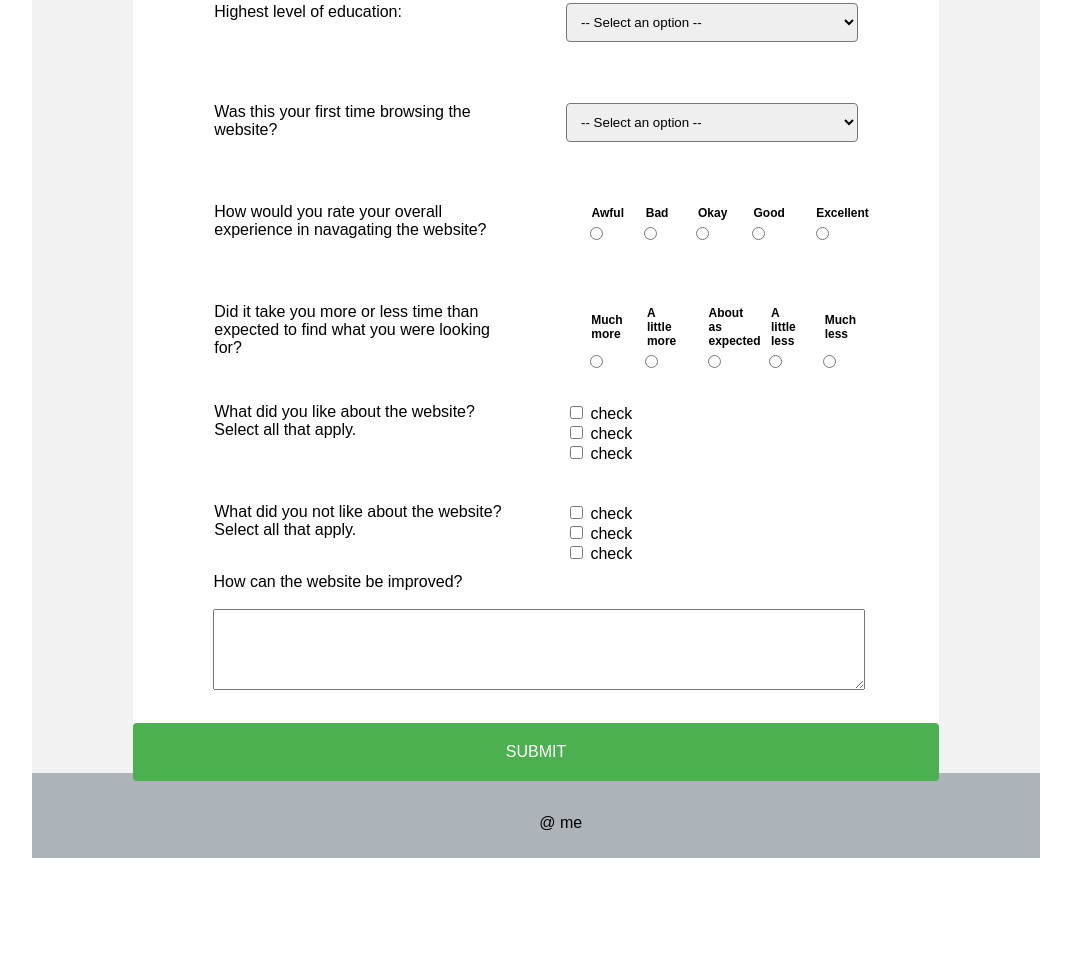
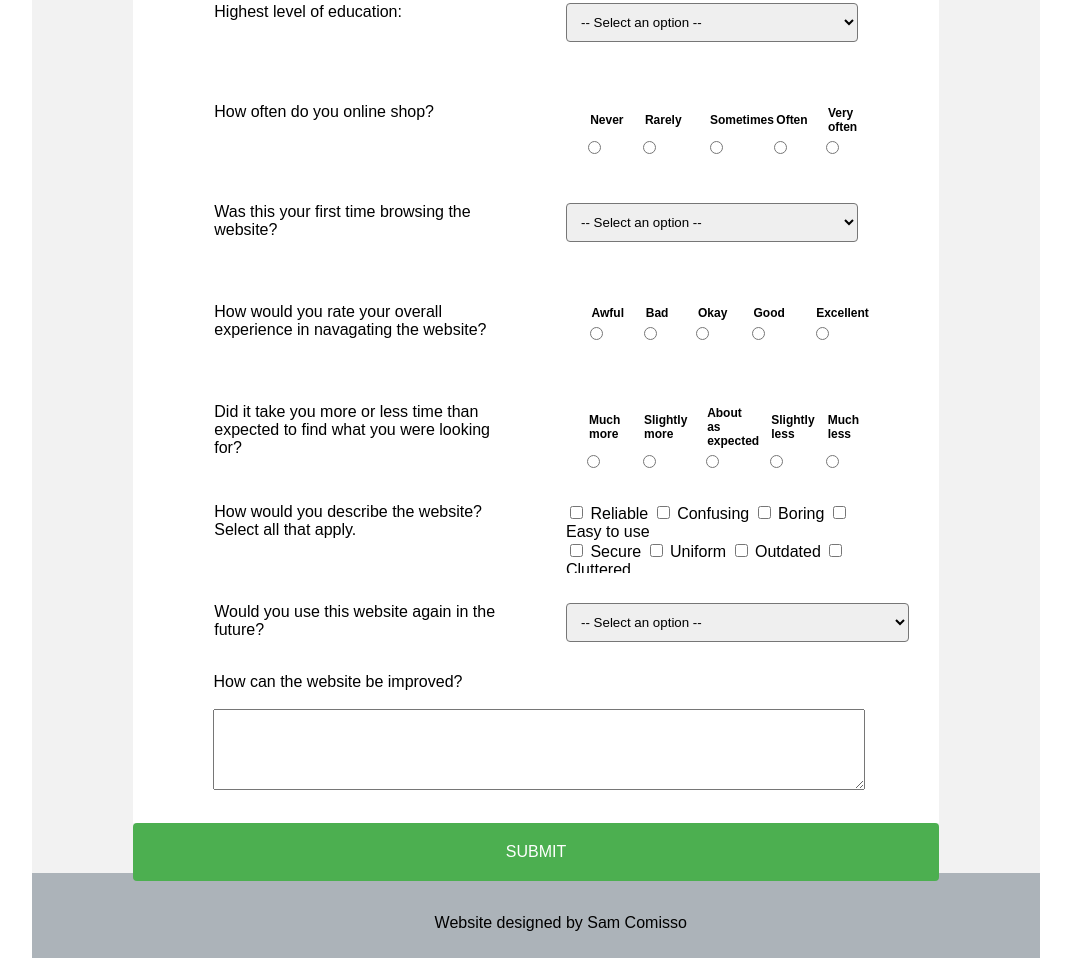
Before and after one commit to kayladonovan/kayladonovan.github.io, a plain HTML site: page lab1/index.html in a window 1280 px wide. Shown: the part 890-1848 px from the top of the page, without its empty margins (104-1175 px from the left). Before the commit the page ends 1748 px from the top, so only its background shows below. Drawn offline with Linux system fonts and the light colour scheme.

Commit message:
adding questions

```diff
--- a/lab1/index.html
+++ b/lab1/index.html
@@ -10,7 +10,7 @@
         <h1>Survey</h1>
     </header>
 
-    <h3>"Alexa, submit my review of <a href="https://www.amazon.ca/" class="link1">Amazon's</a> website" </h3>
+    <h3>"Alexa, submit my review of <a href="https://www.amazon.ca/" class="text_link">Amazon's</a> website" </h3>
 
     <div class="container"><br>
         <p> Please fill out the survey below after viewing the website. </p>
@@ -24,14 +24,14 @@
           <img src="capture.png" alt="Website" class="image">
 
           <div class="overlay">
-            <div class="box"><a href="https://www.amazon.ca/" class="link2">Visit site</a></div>
+              <div class="box"><a href="https://www.amazon.ca/" class="img_link">Visit site</a></div>
           </div>
 
         </div>
 
       <div class="wrapper" id="text">
             <section>
-                <div class="question" >Name:</div>
+                  <div class="question" id="name">Name:</div>
               </section>
             <section>
                 <div class="answer"><input class="text" id="name"></div>
@@ -41,17 +41,16 @@
 
       <div class="wrapper" id="text">
             <section>
-                <div class="question" >Age group:</div>
+                  <div class="question" id="edu">Age group:</div>
               </section>
             <section>
                 <div class="answer">
                   <select>
                         <option disabled selected value> -- Select an option -- </option>
-                    <option value= "hs">18-24</option>
-                    <option value= "college">25-30</option>
-                    <option value= "uni">30-40</option>
-                    <option value= "masters">40-50</option>
-                    <option value= "phd">50+</option>
+                        <option value="1">18-24</option>
+                        <option value="2">25-39</option>
+                        <option value="3">40-60</option>
+                        <option value="5">60+</option>
                     </select>
                 </div>
             </section>
@@ -71,6 +70,32 @@
                       <option value= "masters">Master's</option>
                       <option value= "phd">Doctorate</option>
                   </select>
+                </div>
+            </section>
+      </div>
+
+      <div class="wrapper" id="radio">
+            <section>
+                  <div class="question">How often do you online shop?</div>
+            </section>
+            <section>
+                  <div class="answer">
+                  <table>
+                      <tr>
+                        <th><label for="never" >Never</label></th>
+                        <th><label for="rarely">Rarely</label></th>
+                        <th><label for="sometimes">Sometimes</label></th>
+                        <th><label for="often">Often</label></th>
+                        <th><label for="always">Very often</label></th>
+                      </tr>
+                      <tr>
+                        <td><input type="radio" class="radio" id="never" name="rate1" value="never"></td>
+                        <td><input type="radio" class="radio" id="rarely" name="rate1" value="rarely"></td>
+                        <td><input type="radio" class="radio" id="sometimes" name="rate1" value="sometimes"></td>
+                        <td><input type="radio" class="radio" id="often" name="rate1" value="often"></td>
+                        <td><input type="radio" class="radio" id="always" name="rate1" value="always"></td>
+                      </tr>
+                  </table>
                   </div>
             </section>
       </div>
@@ -107,11 +132,11 @@
                         <th><label for="excellent">Excellent</label></th>
                       </tr>
                       <tr>
-                      <td><input type="radio" id="awful" name="rate" value="awful"></td>
-                      <td><input type="radio" id="bad" name="rate" value=" bad "></td>
-                      <td><input type="radio" id="okay" name="rate" value="okay"></td>
-                      <td><input type="radio" id="good" name="rate" value="good"></td>
-                      <td><input type="radio" id="excellent" name="rate" value="excellent"></td>
+                        <td><input type="radio" id="awful" name="rate2" value="awful"></td>
+                        <td><input type="radio" id="bad" name="rate2" value=" bad "></td>
+                        <td><input type="radio" id="okay" name="rate2" value="okay"></td>
+                        <td><input type="radio" id="good" name="rate2" value="good"></td>
+                        <td><input type="radio" id="excellent" name="rate2" value="excellent"></td>
                       </tr>
                   </table>
                   </div>
@@ -127,17 +152,17 @@
                   <table>
                       <tr>
                         <th><label for="1">Much more</label></th>
-                      <th><label for="2">A little more</label></th>
+                        <th><label for="2">Slightly more</label></th>
                         <th><label for="3">About as expected</label></th>
-                      <th><label for="4">A little less</label></th>
+                        <th><label for="4">Slightly less</label></th>
                         <th><label for="5">Much less</label></th>
                       </tr>
                       <tr>
-                      <td><input type="radio" id="1" name="rate" value="1"></td>
-                      <td><input type="radio" id="2" name="rate" value=" 2 "></td>
-                      <td><input type="radio" id="3" name="rate" value="3"></td>
-                      <td><input type="radio" id="4" name="rate" value="4"></td>
-                      <td><input type="radio" id="5" name="rate" value="5"></td>
+                        <td><input type="radio" id="1" name="rate3" value="1"></td>
+                        <td><input type="radio" id="2" name="rate3" value="2"></td>
+                        <td><input type="radio" id="3" name="rate3" value="3"></td>
+                        <td><input type="radio" id="4" name="rate3" value="4"></td>
+                        <td><input type="radio" id="5" name="rate3" value="5"></td>
                       </tr>
                   </table>
                   </div>
@@ -146,29 +171,35 @@
 
           <div class="wrapper" id="check">
             <section>
-                <div class="question">What did you like about the website?<br>Select all that apply.</div>
+                  <div class="question">How would you describe the website?<br>Select all that apply.</div>
             </section>
 
             <section>
                 <div class="answer">
-                  <input type="checkbox" class="checkbox"> check <br>
-                  <input type="checkbox" class="checkbox"> check <br>
-                  <input type="checkbox" class="checkbox"> check <br>
+                    <input type="checkbox" class="checkbox"> Reliable
+                    <input type="checkbox" class="checkbox"> Confusing
+                    <input type="checkbox" class="checkbox"> Boring
+                    <input type="checkbox" class="checkbox"> Easy to use<br>
+                    <input type="checkbox" class="checkbox"> Secure
+                    <input type="checkbox" class="checkbox"> Uniform
+                    <input type="checkbox" class="checkbox"> Outdated
+                    <input type="checkbox" class="checkbox"> Cluttered<br>
                 </div>
             </section>
           </div>
 
           <div class="wrapper" id="check">
             <section>
-                <div class="question">What did you not like about the website?<br>Select all that apply.</div>
+                  <div class="question">Would you use this website again in the future?</div>
             </section>
 
             <section>
-              <div class="answer">
-                  <input type="checkbox" class="checkbox"> check <br>
-                  <input type="checkbox" class="checkbox"> check <br>
-                  <input type="checkbox" class="checkbox"> check <br>
-              </div>
+                <select>
+                      <option disabled selected value> -- Select an option -- </option>
+                      <option value= "hs">Yes.</option>
+                      <option value= "masters">Maybe. I would consider it</option>
+                      <option value= "phd">No. I would shop elsewhere</option>
+                  </select>
             </section>
           </div>
 
@@ -186,7 +217,7 @@
           </div>
 
           <footer>
-                <p>@ me</p>
+                  <p>Website designed by Sam Comisso</p>
           </footer>
 
       </div>
--- a/lab1/styles/style.css
+++ b/lab1/styles/style.css
@@ -60,17 +60,17 @@ img {
   opacity: 90%;
 }
 
-.link1:link, .link1:visited {
+.text_link:link, .text_link:visited {
   color: #7E9FCB;
   text-decoration: none;
 }
 
-.link1:hover {
+.text_link:hover {
   color: blue;
   text-decoration: underline;
 }
 
-.link2 {
+.img_link {
   background-color: #7E9FCB;
   color: white;
   padding: 14px 25px;
```
Lines whose indentation alone changed are shown as unchanged.
